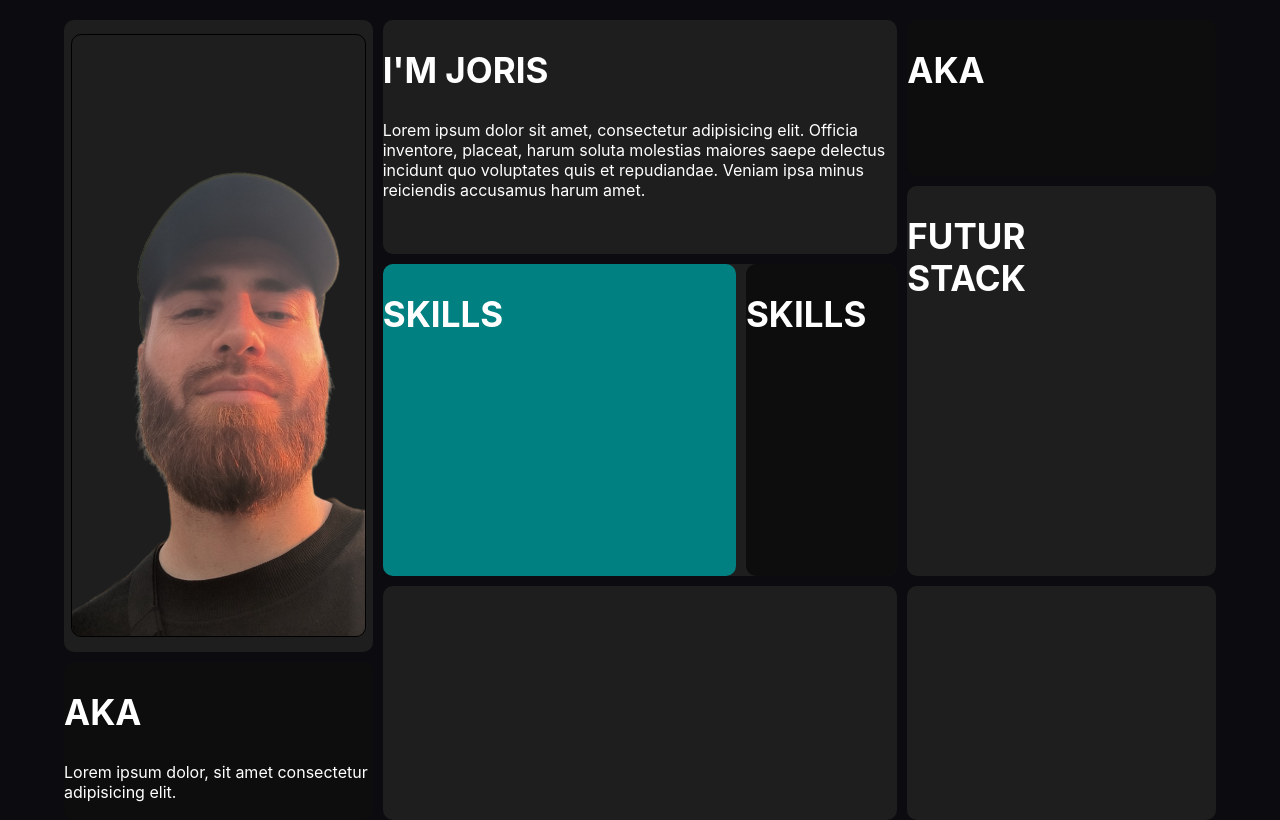
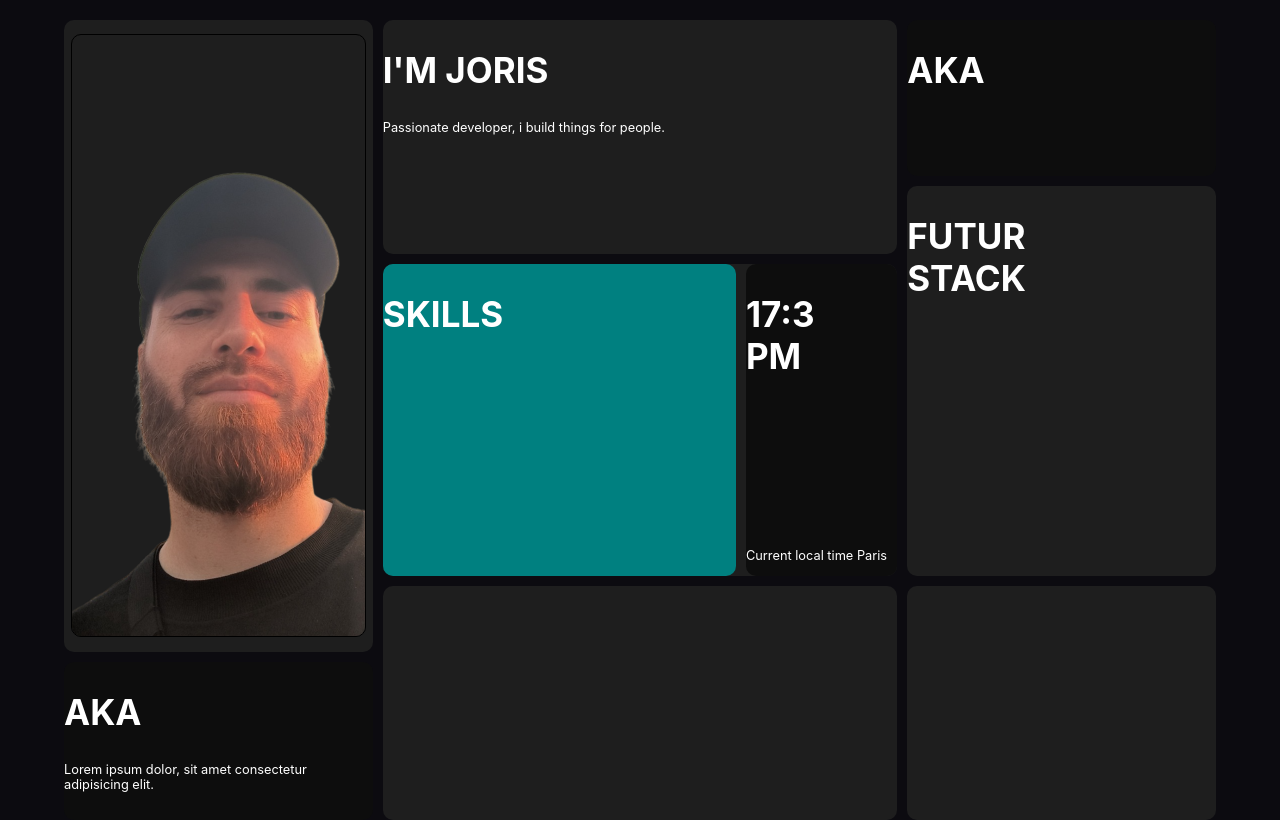
Before and after one commit to jorisbertier/Portfolio, a React (Create React App) app: page / in a window 1280 px wide. Shown: the part 2820-3640 px from the top of the page. Built offline with nearby package versions, Linux system fonts and the light colour scheme.

Commit message:
add hour & min

```diff
--- a/src/components/About.jsx
+++ b/src/components/About.jsx
@@ -104,6 +104,12 @@ height: 100%;
         width: 30%;
         background: #0D0D0D;
     `}
+    ${(props) =>
+        props.$separateContent && `
+            display: flex;
+            justify-content: space-between;
+            flex-direction: column;
+        `}
 
 `
 
@@ -125,10 +131,19 @@ border-radius: 10px;
 
 const TextAbout = styled.p `
     color: white;
+    font-size: 0.8rem;
 `
 
 
 export const About = () => {
+
+    let date = new Date();
+
+    let parisOffset = 1;
+    let parisHours = (date.getUTCHours() + parisOffset) % 24;
+    let parisMin = (date.getUTCMinutes());
+
+    console.log(typeof(parisHours));
   return (
 
     <ParentWrapperContact>
@@ -145,14 +160,17 @@ export const About = () => {
         <WrapperContact $50>
             <SectionContact $30>
                 <Subtitle>I'M JORIS</Subtitle>
-                <TextAbout>Lorem ipsum dolor sit amet, consectetur adipisicing elit. Officia inventore, placeat, harum soluta molestias maiores saepe delectus incidunt quo voluptates quis et repudiandae. Veniam ipsa minus reiciendis accusamus harum amet.</TextAbout>
+                <TextAbout>Passionate developer, i build things for people.</TextAbout>
             </SectionContact>
 
             <SectionContact $40 $flex>
                 <SectionContent $70>
                     <Subtitle>Skills</Subtitle>
                 </SectionContent>
-                <SectionContent $30><Subtitle>Skills</Subtitle></SectionContent>
+                <SectionContent $30 $separateContent>
+                    <Subtitle>{parisHours}:{parisMin}<br/>{parisHours <= 12 ? <span>AM</span> : <span>PM</span>}</Subtitle>
+                    <TextAbout>Current local time Paris</TextAbout>
+                </SectionContent>
             </SectionContact>
 
             <SectionContact $30></SectionContact>
```
